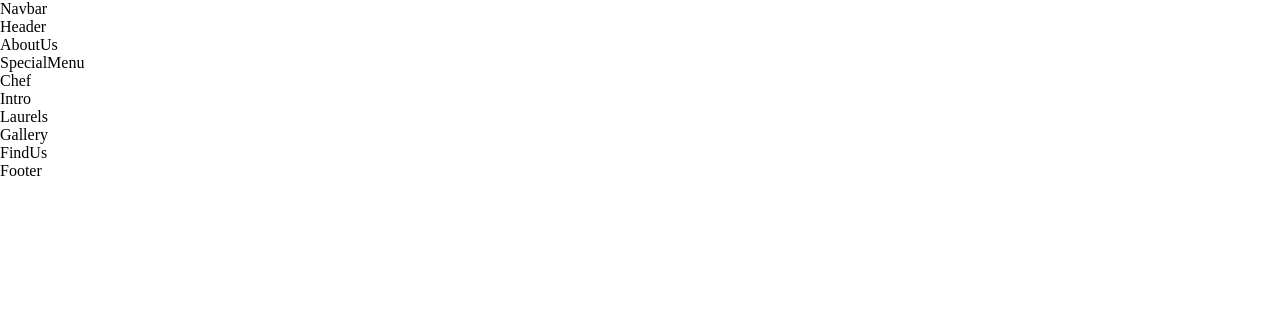
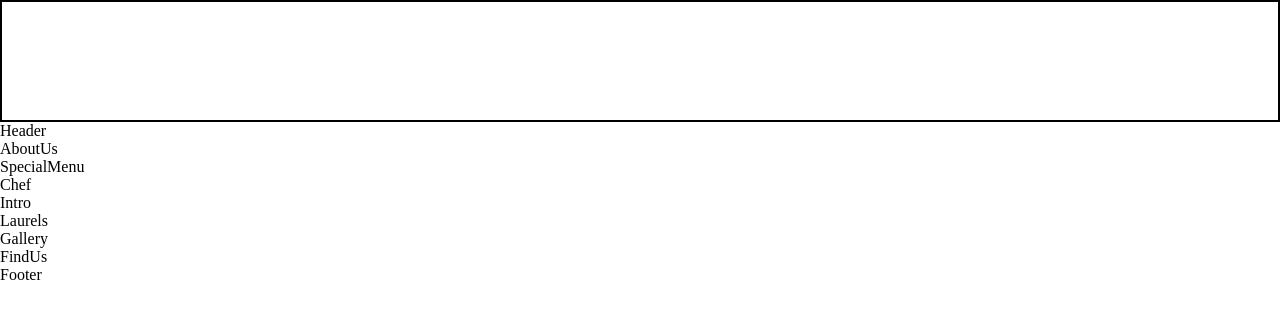
Before and after one commit to Lukmon492/Gericht-app, a React (Vite) app: page / in a window 1280 px wide. Shown: the top 318 px of the page. Built offline with nearby package versions, Linux system fonts and the light colour scheme; a web font is replaced by a local one.

Commit message:
stylesheet added

```diff
--- a/src/components/Navbar/Navbar.css
+++ b/src/components/Navbar/Navbar.css
@@ -0,0 +1,5 @@
+.app__navbar {
+  width: 100%;
+  display: flex;
+  border: 2px solid #000;
+}
--- a/src/components/Navbar/Navbar.jsx
+++ b/src/components/Navbar/Navbar.jsx
@@ -4,6 +4,23 @@ import { MdOutlineRestaurantMenu } from "react-icons/md";
 import images from "../../constants/images";
 import "./Navbar.css";
 
-const Navbar = () => <div>Navbar</div>;
+const Navbar = () => (
+  <nav className="app__navbar">
+    <div className="app__navbar-logo">
+      <img src={images.gericht} alt="app logo" />
+    </div>
+    <ul className="app__navbar-links">
+      <li className="p__opensans">
+        <a href="#home">Home</a>
+      </li>
+      <li className="p__opensans">
+        <a href="#home">Home</a>
+      </li>
+      <li className="p__opensans">
+        <a href="#home">Home</a>
+      </li>
+    </ul>
+  </nav>
+);
 
 export default Navbar;
```
